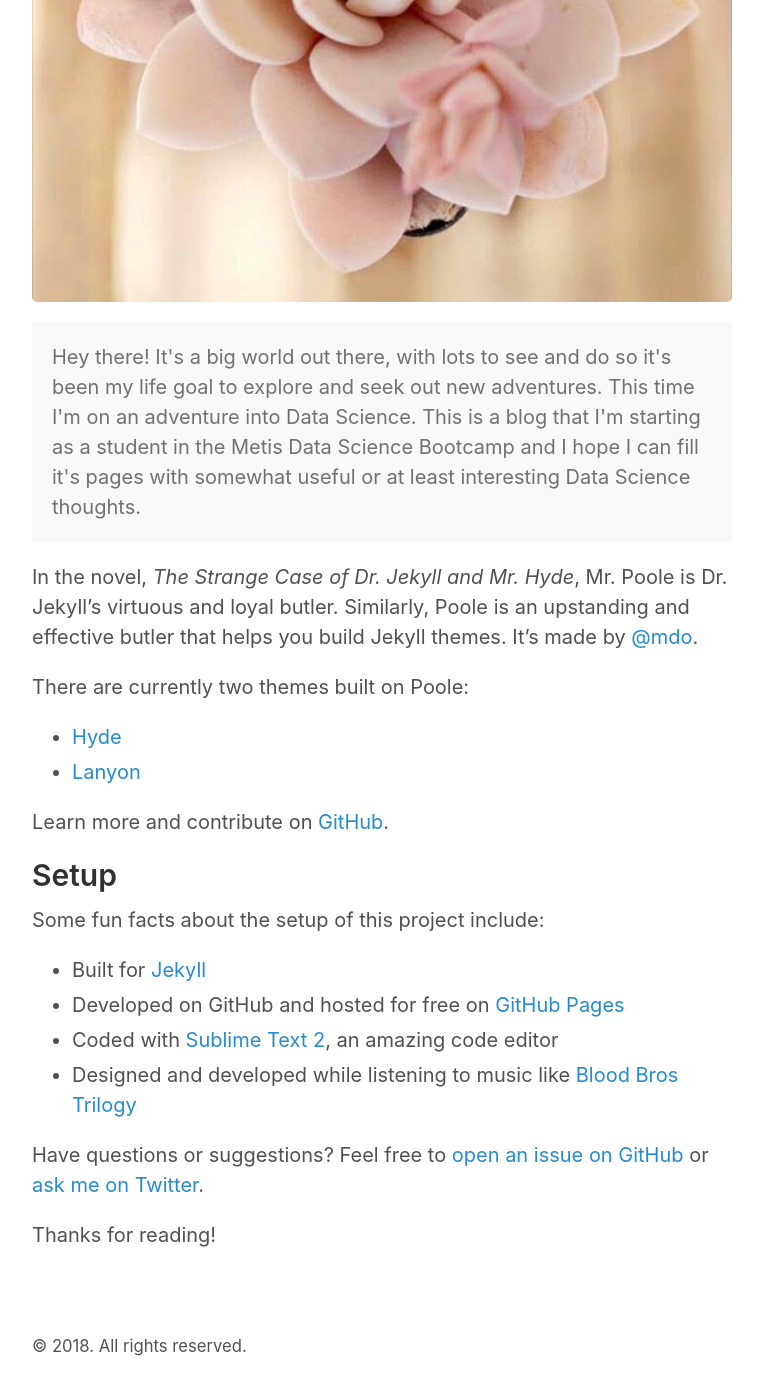
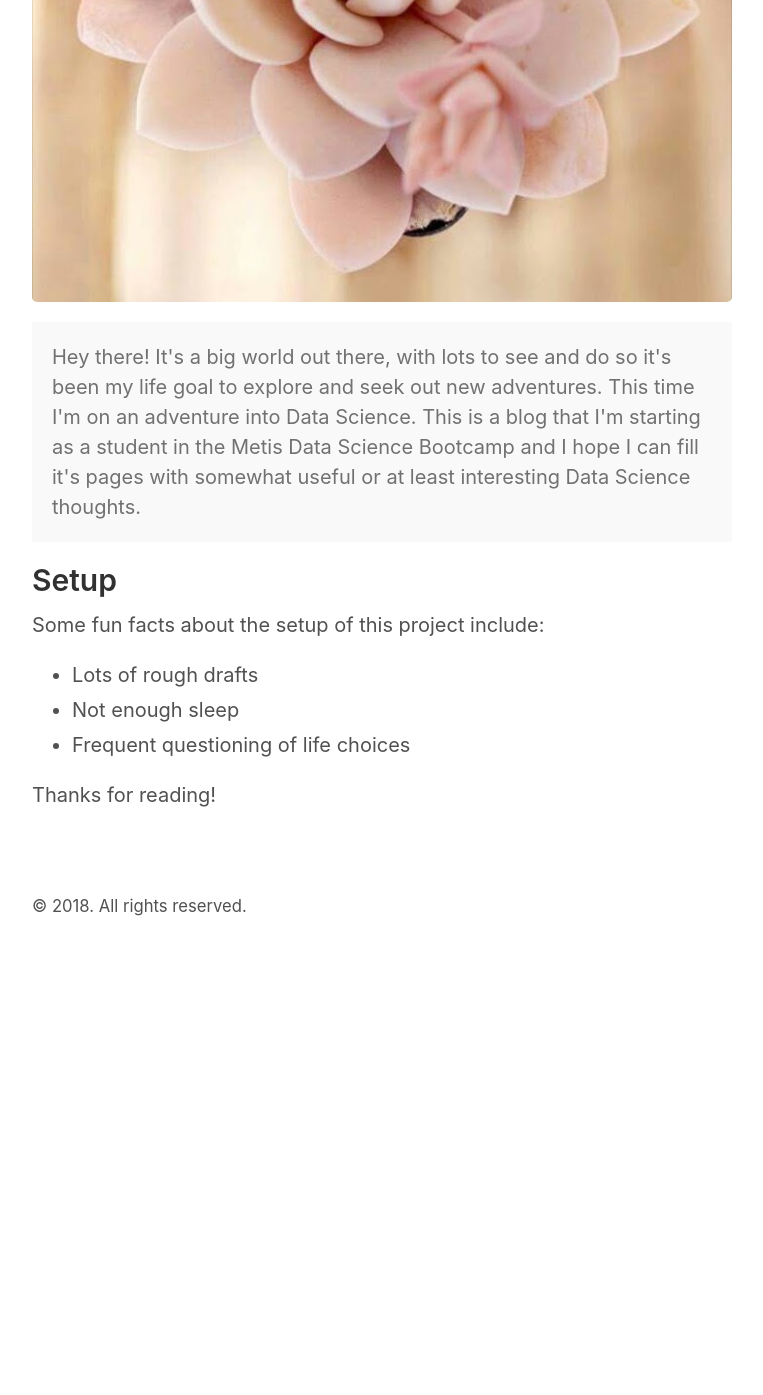
Before and after one commit to Cassini-4B/Cassini-4B.github.io, a Jekyll site: the page built from about.md, in a window 1280 px wide and 1400 px high, scrolled down 590 px. Shown: the top 1395 px of the window, without its empty margins (258-1021 px from the left). Built offline with Jekyll 4.4.1, drawn with Linux system fonts in a browser that asks for light colours; after the commit the page ends 1550 px from its top, so only the background shows below that.

Commit message:
updated about file

```diff
--- a/about.md
+++ b/about.md
@@ -10,24 +10,15 @@
   Hey there! It's a big world out there, with lots to see and do so it's been my life goal to explore and seek out new adventures.  This time I'm on an adventure into Data Science.  This is a blog that I'm starting as a student in the Metis Data Science Bootcamp and I hope I can fill it's pages with somewhat useful or at least interesting Data Science thoughts.
 </p>
 
-In the novel, *The Strange Case of Dr. Jekyll and Mr. Hyde*, Mr. Poole is Dr. Jekyll's virtuous and loyal butler. Similarly, Poole is an upstanding and effective butler that helps you build Jekyll themes. It's made by [@mdo](https://twitter.com/mdo).
-
-There are currently two themes built on Poole:
-
-* [Hyde](http://hyde.getpoole.com)
-* [Lanyon](http://lanyon.getpoole.com)
-
-Learn more and contribute on [GitHub](https://github.com/poole).
 
 ## Setup
 
 Some fun facts about the setup of this project include:
 
-* Built for [Jekyll](http://jekyllrb.com)
-* Developed on GitHub and hosted for free on [GitHub Pages](https://pages.github.com)
-* Coded with [Sublime Text 2](http://sublimetext.com), an amazing code editor
-* Designed and developed while listening to music like [Blood Bros Trilogy](https://soundcloud.com/maddecent/sets/blood-bros-series)
+* Lots of rough drafts
+* Not enough sleep
+* Frequent questioning of life choices
 
-Have questions or suggestions? Feel free to [open an issue on GitHub](https://github.com/poole/poole/issues/new) or [ask me on Twitter](https://twitter.com/mdo).
+
 
 Thanks for reading!
```
